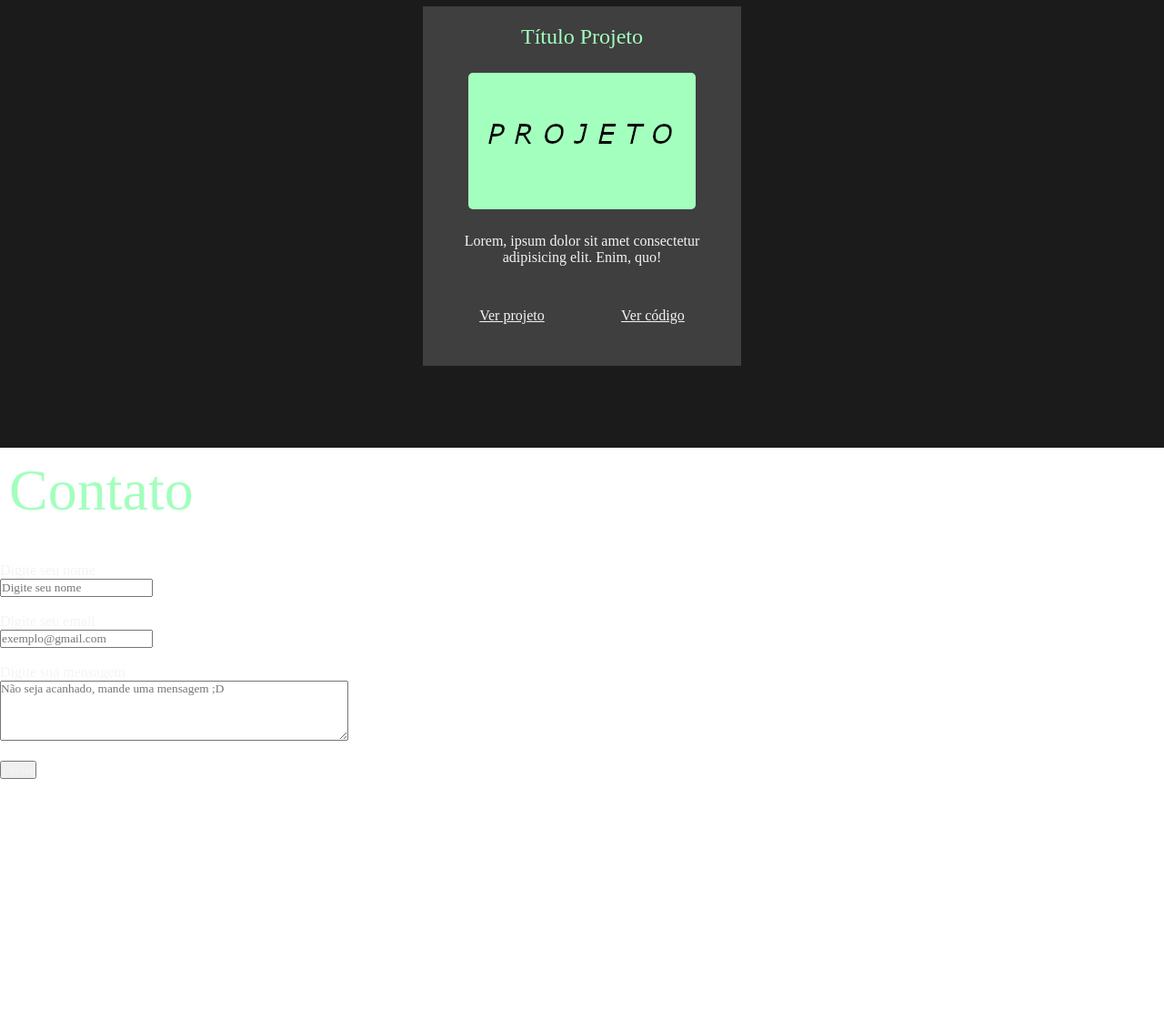
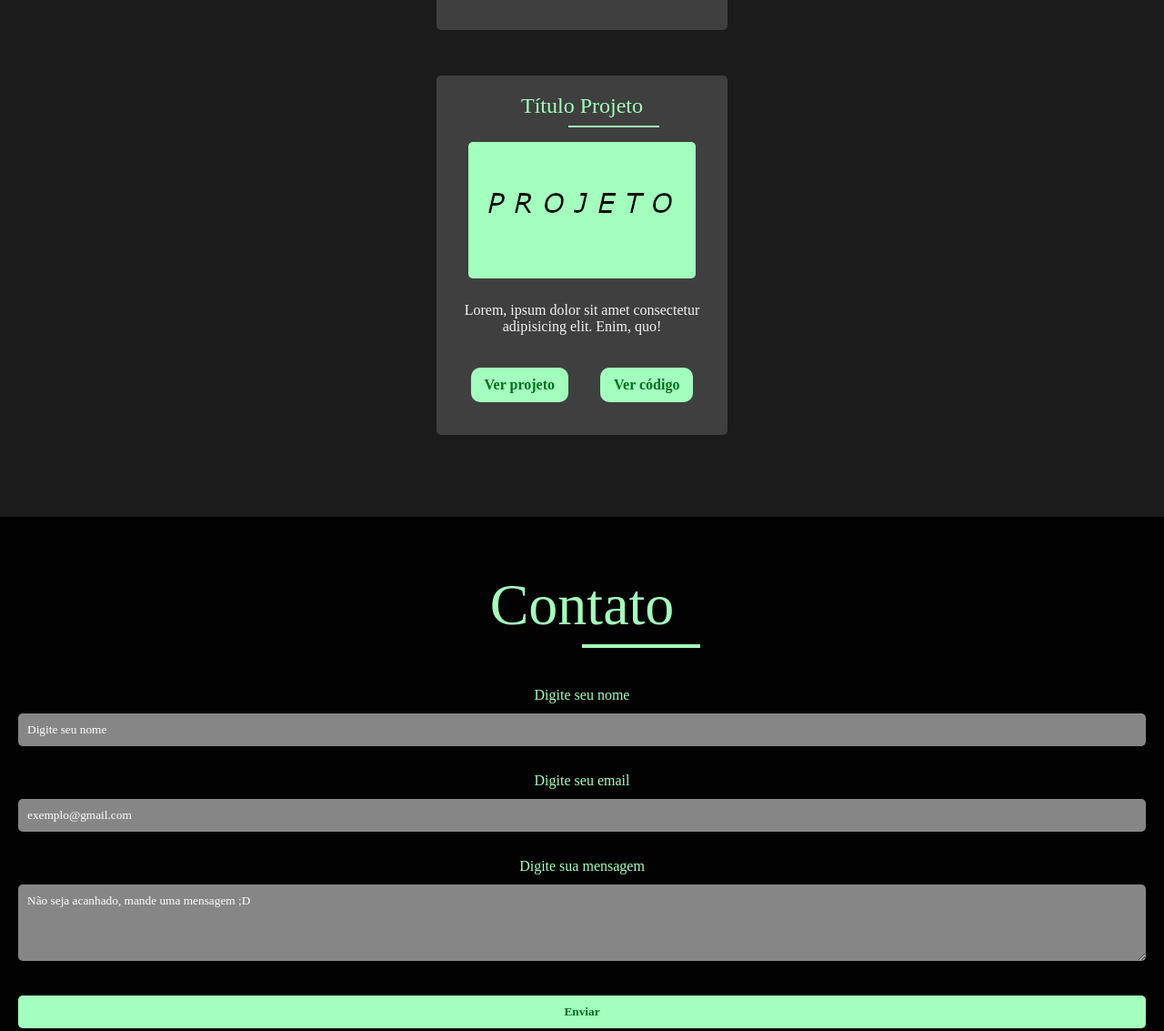
Before and after one commit to lucasaguiar-la/portfolio, a plain HTML site: page index.html in a window 1280 px wide. Shown: the part 1307-2440 px from the top of the page at 91% size. Before the commit the page ends 2163 px from the top, so only its background shows below. Drawn offline with Linux system fonts and the light colour scheme; a web font is replaced by a local one.

Commit message:
feat: Estilização footer (css)

```diff
--- /dev/null
+++ b/assets/css/footer.css
@@ -0,0 +1,41 @@
+.footer {
+    padding-top: 30px;
+    padding-bottom: 5rem;
+    background-color: var(--preto);
+}
+
+.form-footer {
+    padding: 20px;
+}
+.form-info, .form-mensagem {
+    text-align: center;
+}
+label {
+    line-height: 40px;
+    font-weight: 400;
+    color: var(--verde-claro);
+}
+input, textarea {
+    width: 100%;
+    padding: 10px;
+    border: none;
+    border-radius: 5px;
+    background-color: var(--cinza-claro);
+}
+::placeholder {
+    color: white;
+}
+
+.form-mensagem {
+    margin-bottom: 1rem;
+}
+
+.botao-footer {
+    width: 100%;
+    padding: 10px;
+    border-radius: 5px;
+    border: none;
+    font-weight: 600;
+    color: var(--verde-escuro);
+    background-color: var(--verde-claro);
+}
--- a/assets/css/general.css
+++ b/assets/css/general.css
@@ -3,8 +3,9 @@
   --verde-escuro: #00701F;
   --verde-claro: #A3FFBD;
   --cinza: #3f3f3f;
+  --cinza-claro: #868686;
+  --preto: #020202;
   --preto-claro: #1B1B1B;
-  --preto: #020202;
   --branco: #F4F4F4;
 }
 
--- a/assets/css/home-section.css
+++ b/assets/css/home-section.css
@@ -34,14 +34,16 @@ h1 span {
 }
 
 .home-descricao {
-    padding: 10px;
+    padding: 20px;
     line-height: 25px;
 }
 
 .home-descricao-redes {
     padding-top: 1rem;
+    padding: 20px;
 }
 .home-icones-redes {
+    margin-bottom: 2rem;
     padding: 10px;
     display: flex;
     justify-content: center;
--- a/assets/css/project-section.css
+++ b/assets/css/project-section.css
@@ -4,10 +4,22 @@
     background-color: var(--preto-claro);
 }
 h2 {
+    position: relative;
     margin-bottom: 2rem;
     padding: 10px;
+    padding-bottom: 10px;
+    text-align: center;
     font-size: 64px;
     color: var(--verde-claro);
+}
+h2::after {
+    content: '';
+    position: absolute;
+    bottom: 0;
+    left: 50%;
+    width: 130px;
+    height: 4px;
+    background-color: var(--verde-claro);
 }
 
 .container-cards {
@@ -19,8 +31,9 @@ h2 {
 }
 
 .card-projetos {
-    max-width: 350px;
+    max-width: 320px;
     padding: 10px;
+    border-radius: 5px;
     background-color: var(--cinza);
 }
 
@@ -30,9 +43,20 @@ h2 {
     align-items: center;
 }
 h3 {
+    position: relative;
     padding: 10px;
+    padding-bottom: 10px;
     font-size: 24px;
     color: var(--verde-claro);
+}
+h3::after {
+    content: '';
+    position: absolute;
+    bottom: 0;
+    left: 40%;
+    width: 100px;
+    height: 2px;
+    background-color: var(--verde-claro);
 }
 .card-imagem {
     margin: 1rem;
@@ -48,4 +72,15 @@ h3 {
     display: flex;
     align-items: center;
     justify-content: space-around;
+    text-decoration: none;
 }
+
+.card-botoes a {
+    padding: 10px 15px 10px 15px;
+    border: none;
+    border-radius: 10px;
+    color: var(--verde-escuro);
+    font-weight: 600;
+    text-decoration: none;
+    background-color: var(--verde-claro);
+}
--- a/index.html
+++ b/index.html
@@ -9,6 +9,7 @@
     <link rel="stylesheet" href="./assets/css/header.css" />
     <link rel="stylesheet" href="./assets/css/home-section.css" />
     <link rel="stylesheet" href="./assets/css/project-section.css" />
+    <link rel="stylesheet" href="./assets/css/footer.css" />
 
     <title>Lucas Aguiar.Dev</title>
   </head>
@@ -77,20 +78,19 @@
         </div>
       </section>
       <footer class="footer">
-        <h2>Contato</h2>
         <form action="/submit-form" method="post" class="form-footer">
+          <h2>Contato</h2>
           <div class="form-info">
             <label for="nome">Digite seu nome</label><br>
-            <input type="text" id="nome" name="nome" placeholder="Digite seu nome" required><br><br>
+            <input type="text" id="nome" class="nome" name="nome" placeholder="Digite seu nome" required><br><br>
             <label for="email">Digite seu email</label><br>
-            <input type="email" id="email" name="email" placeholder="exemplo@gmail.com" required><br><br>
+            <input type="email" id="email" class="email" name="email" placeholder="exemplo@gmail.com" required><br><br>
           </div>
           <div class="form-mensagem">
             <label for="mensagem">Digite sua mensagem</label><br>
             <textarea id="mensagem" name="mensagem" rows="4" cols="50" placeholder="Não seja acanhado, mande uma mensagem ;D" required></textarea><br><br>
-
-            <button type="submit">Enviar</button>
           </div>
+          <button type="submit" class="botao-footer">Enviar</button>
         </form>
       </footer>
     </div>
```
